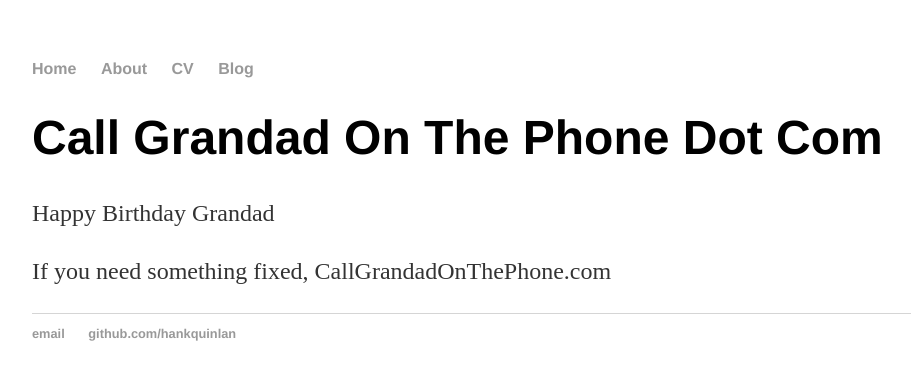
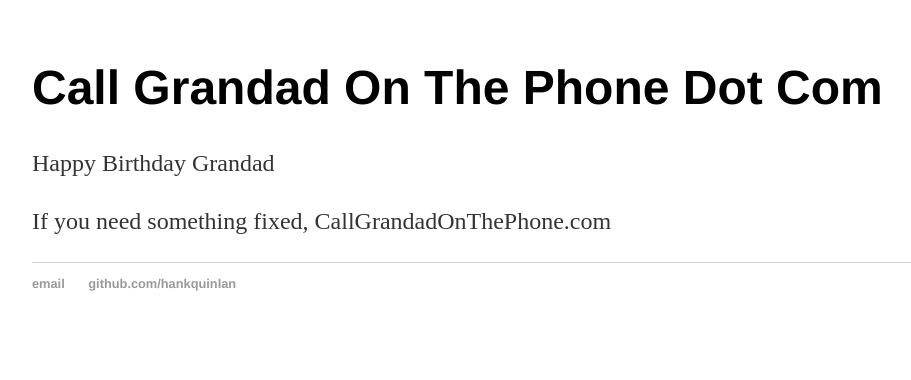
Before and after one commit to tomhannen/tomhannen.github.io, a Jekyll site: the page built from index.html, in a window 1280 px wide. Shown: the top 380 px of the page, without its empty margins (160-1071 px from the left). Built offline with Jekyll 4.4.1, drawn with Linux system fonts in a browser that asks for light colours.

Commit message:
Update default.html

```diff
--- a/_layouts/default.html
+++ b/_layouts/default.html
@@ -8,10 +8,7 @@
 		<body>
 			<nav>
 	    		<ul>
-	        		<li><a href="/">Home</a></li>
-		        	<li><a href="/about">About</a></li>
-	        		<li><a href="/cv">CV</a></li>
-	        		<li><a href="/blog">Blog</a></li>
+
 	    		</ul>
 			</nav>
 			<div class="container">
```
